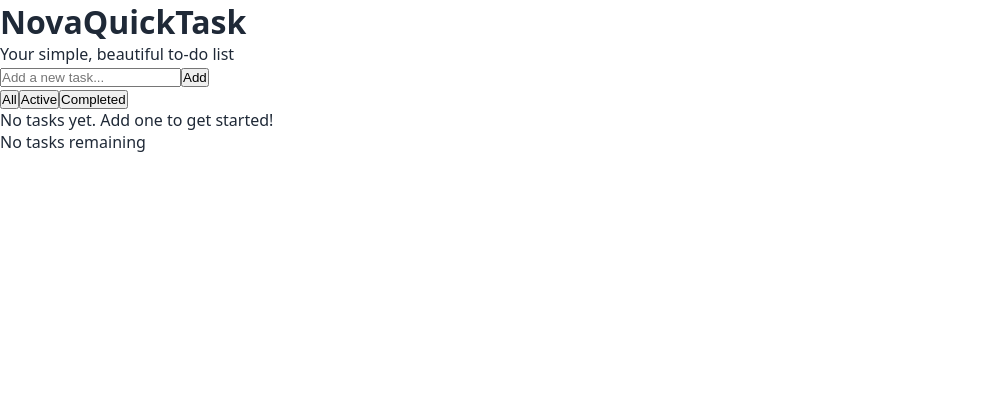
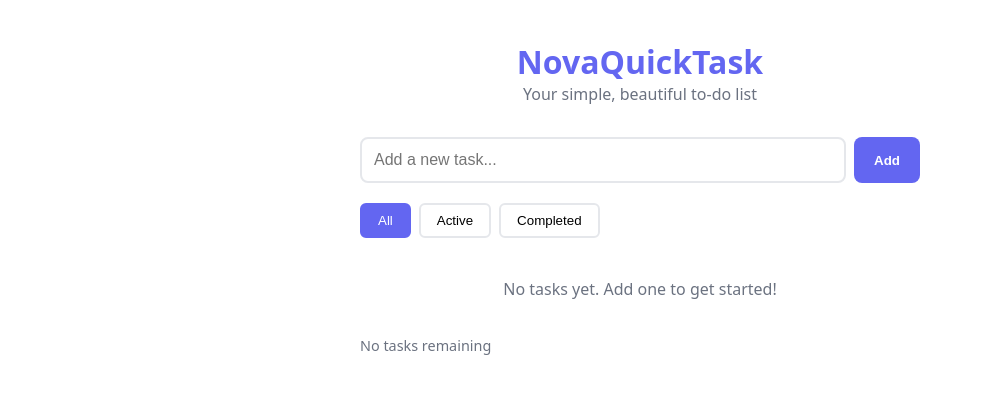
Before and after one commit to ShreyaRahulKamble/novaquicktask, a React (Vite) app: page / in a window 1280 px wide. Shown: the top 394 px of the page, without its empty margins (0-983 px from the left). Built offline with nearby package versions, Linux system fonts and the light colour scheme.

Commit message:
Add styles for task management UI components

```diff
--- a/src/index.css
+++ b/src/index.css
@@ -11,5 +11,22 @@
   --border-color: #E5E7EB;
   --heading-color: #111827;
 }
+.task-item { display: flex; justify-content: space-between; align-items: center; padding: 12px 16px; background: var(--bg-secondary); border-radius: 8px; }
+.task-item__content { display: flex; align-items: center; gap: 12px; }
+.task-item__text--completed { text-decoration: line-through; color: var(--text-muted); }
+.task-item__delete { padding: 6px 12px; background: transparent; color: #EF4444; border: 1px solid #EF4444; border-radius: 6px; cursor: pointer; }
+.app-container { max-width: 600px; margin: 0 auto; padding: 40px 20px; }
+.app-header { text-align: center; margin-bottom: 32px; }
+.app-header h1 { color: var(--primary-color); font-size: 2rem; }
+.app-header p { color: var(--text-muted); }
+.task-input-container { display: flex; gap: 8px; margin-bottom: 20px; }
+.task-input { flex: 1; padding: 12px; border: 2px solid var(--border-color); border-radius: 8px; font-size: 1rem; }
+.task-input-button { padding: 12px 20px; background: var(--primary-color); color: var(--text-light); border: none; border-radius: 8px; cursor: pointer; font-weight: 600; }
+.filter-bar { display: flex; gap: 8px; margin-bottom: 20px; }
+.filter-btn { padding: 8px 16px; border: 2px solid var(--border-color); background: var(--bg-color); border-radius: 6px; cursor: pointer; }
+.filter-btn.active { background: var(--primary-color); color: var(--text-light); border-color: var(--primary-color); }
+.task-list { display: flex; flex-direction: column; gap: 8px; }
+.task-count { margin-top: 16px; color: var(--text-muted); font-size: 0.9rem; }
+.empty-state { text-align: center; color: var(--text-muted); padding: 20px; }
 
 body { font-family: system-ui, -apple-system, sans-serif; background: var(--bg-color); color: var(--text-color); }
```
